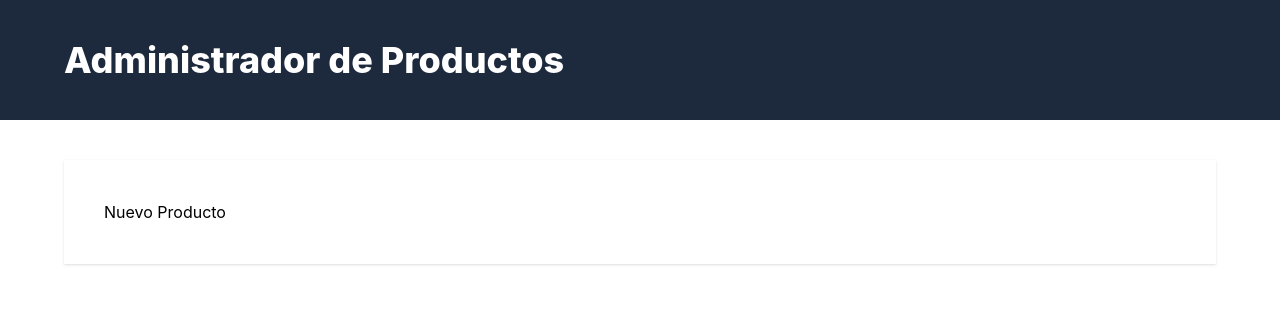
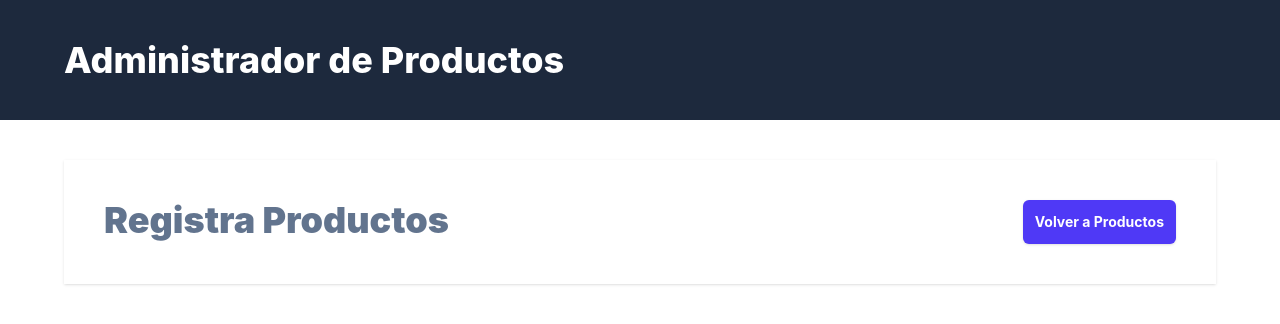
Before and after one commit to Alejandro040201/fullstack_node_react.typescript, a React (Vite) app in the folder client/: page /products/nuevo in a window 1280 px wide. Shown: the top 324 px of the page. Built offline with nearby package versions, Linux system fonts and the light colour scheme.

Commit message:
Ruting entre las diferentes páginas
Se agrego Link para navegar entre las dos páginas productos y nuevo producto

```diff
--- a/client/src/views/NewProduct.tsx
+++ b/client/src/views/NewProduct.tsx
@@ -1,8 +1,17 @@
+import { Link } from 'react-router-dom'
 
 export default function NewProduct() {
   return (
-    <div>
-      Nuevo Producto
-    </div>
+    <>
+        <div className="flex justify-between ">
+            <h2 className='text-4xl font-black text-slate-500'>Registra Productos</h2>
+            <Link
+                to="/"
+                className='rounded-md bg-indigo-600 p-3 text-sm font-bold text-white shadow-sm hover:bg-indigo-500'
+            >
+                Volver a Productos
+            </Link>
+        </div>
+    </>
   )
 }
--- a/client/src/views/Products.tsx
+++ b/client/src/views/Products.tsx
@@ -1,8 +1,18 @@
+import { Link } from "react-router-dom"
+
 
 export default function Products() {
   return (
-    <div>
-      Productos
-    </div>
+    <>
+        <div className="flex justify-between ">
+            <h2 className='text-4xl font-black text-slate-500'>Productos</h2>
+            <Link
+                to="/products/nuevo"
+                className='rounded-md bg-indigo-600 p-3 text-sm font-bold text-white shadow-sm hover:bg-indigo-500'
+            >
+                Agregar Producto
+            </Link>
+        </div>
+    </>
   )
 }
```
